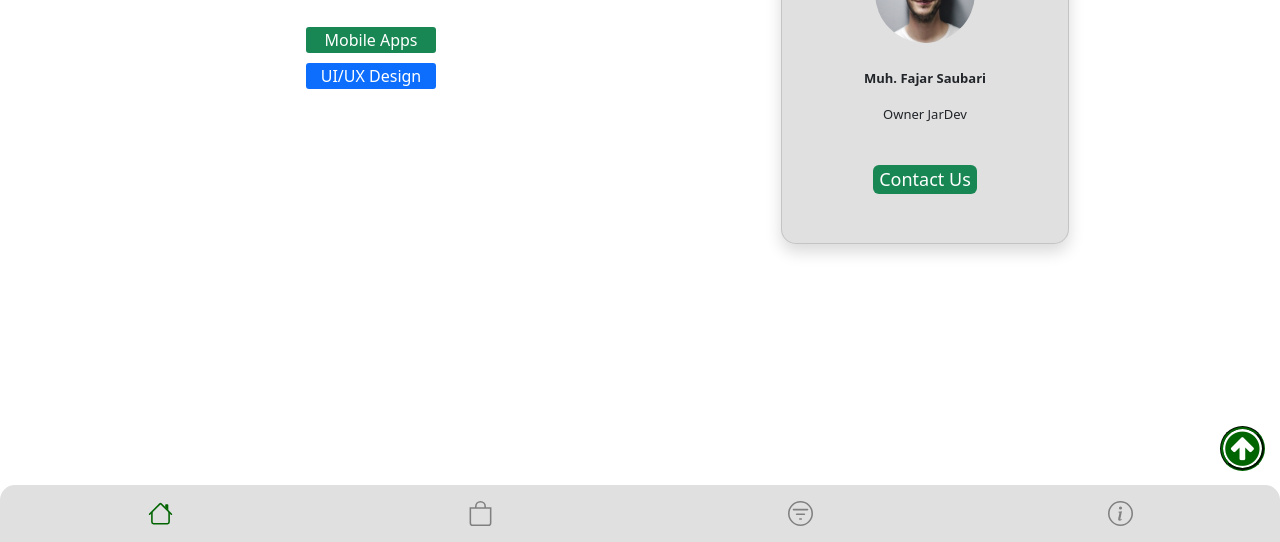
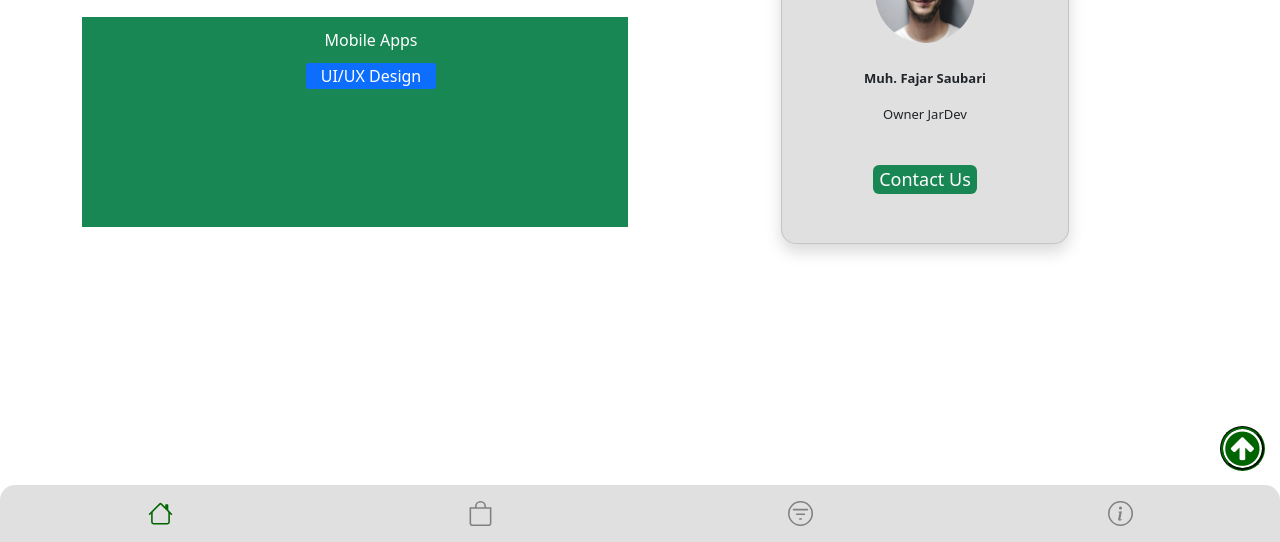
Before and after one commit to JarlikDev/JarDev, a plain HTML site: page index.html in a window 1280 px wide. Shown: the part 258-800 px from the top of the page. Drawn offline with nearby package versions, Linux system fonts and the light colour scheme.

Commit message:
Update index.html

```diff
--- a/index.html
+++ b/index.html
@@ -73,7 +73,7 @@
               <b>We Help Your Company Grow Exponentially With Mobile Apps</b>
               <p>More than 80% of our clients are satisfied with our service. we are Mobile App Developer ready to
                 support you to achieve your business goalS</p>
-              <div class="btn-all">
+              <div class="btn-all bg-success">
                 <ul>
                   <li><a href="#"><button class="btn-app btn-success">Mobile Apps</button></a>
                   </li>
```
